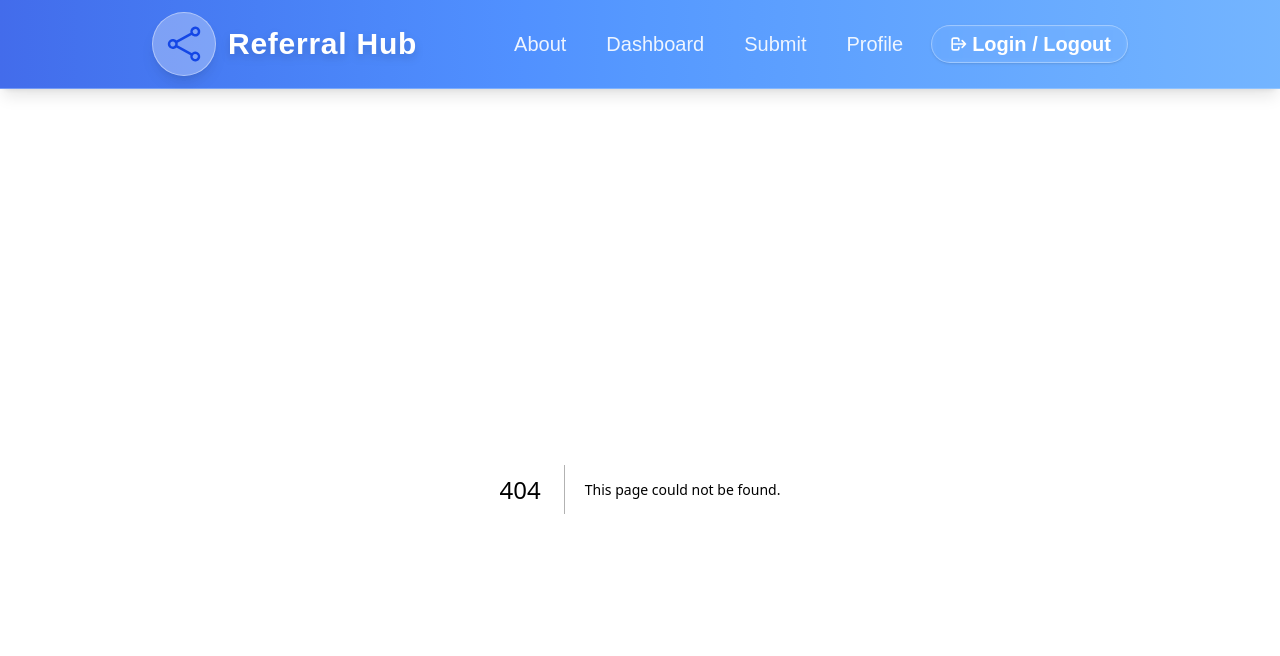
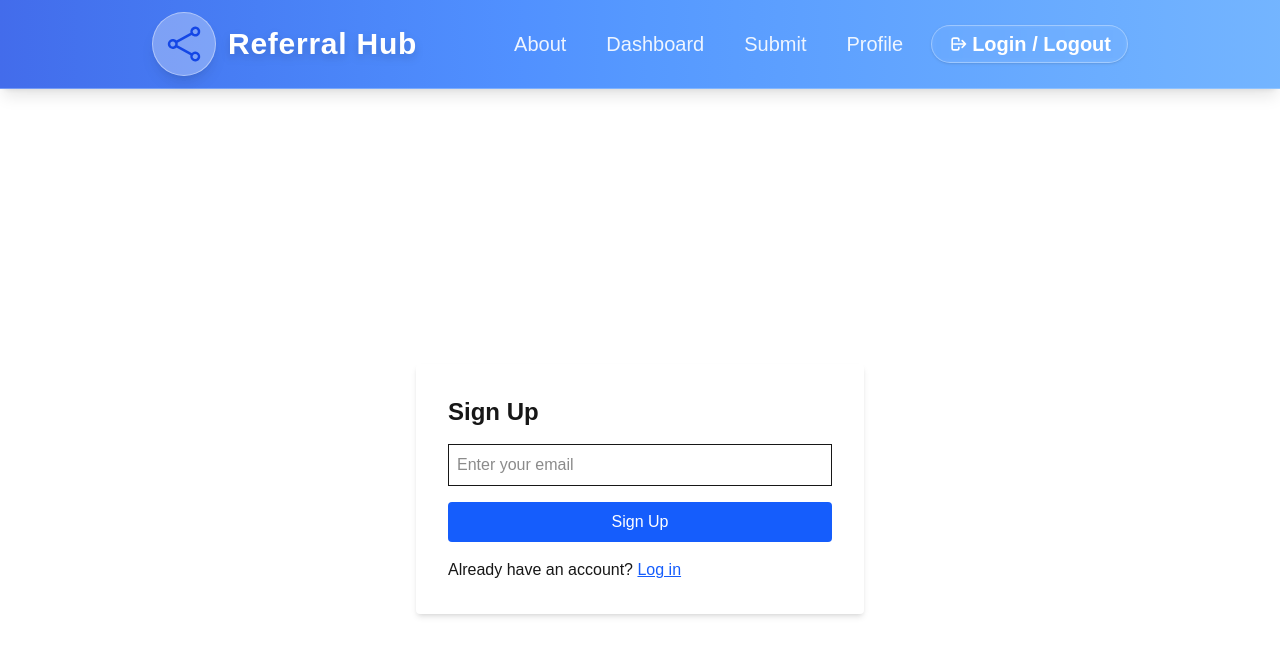
Before and after one commit to Cholycy/referral-hub, a Next.js app in the folder referral-hub/: page /signup in a window 1280 px wide. Before the commit this address had no page. Shown: the top 656 px of the page. Built offline with nearby package versions, Linux system fonts and the light colour scheme; no server answers.

Commit message:
update login / signup logic

```diff
--- a/referral-hub/app/layout.tsx
+++ b/referral-hub/app/layout.tsx
@@ -4,6 +4,7 @@ import { Geist, Geist_Mono } from "next/font/google";
 import "./globals.css";
 import Link from "next/link";
 import { useState } from "react";
+import { useRouter } from "next/navigation";
 
 const geistSans = Geist({
   variable: "--font-geist-sans",
@@ -21,6 +22,7 @@ export default function RootLayout({
   children: React.ReactNode;
 }>) {
   const [mobileMenuOpen, setMobileMenuOpen] = useState(false);
+  const router = useRouter();
   return (
     <html lang="en">
       <body className={`${geistSans.variable} ${geistMono.variable} antialiased bg-white min-h-screen`}>
@@ -40,10 +42,19 @@ export default function RootLayout({
               <Link href="/" className="rounded-lg px-3 py-1 text-white/90 text-lg md:text-xl font-bold hover:bg-white/20 hover:text-yellow-200 transition font-medium">Dashboard</Link>
               <Link href="/submit" className="rounded-lg px-3 py-1 text-white/90 text-lg md:text-xl font-bold hover:bg-white/20 hover:text-yellow-200 transition font-medium">Submit</Link>
               <Link href="/profile" className="rounded-lg px-3 py-1 text-white/90 text-lg md:text-xl font-bold hover:bg-white/20 hover:text-yellow-200 transition font-medium">Profile</Link>
-              <Link href="/logout" className="flex items-center gap-1 bg-white/20 text-white font-bold text-lg md:text-xl px-4 py-1 rounded-full shadow hover:bg-white/40 hover:text-blue-800 transition border border-white/30" style={{ backdropFilter: 'blur(2px)' }}>
+              <button
+                onClick={() => {
+                  // Use window event to trigger login/logout logic in HomeContent
+                  if (typeof window !== 'undefined') {
+                    window.dispatchEvent(new CustomEvent('login-logout-click'));
+                  }
+                }}
+                className="flex items-center gap-1 bg-white/20 text-white font-bold text-lg md:text-xl px-4 py-1 rounded-full shadow hover:bg-white/40 hover:text-blue-800 transition border border-white/30"
+                style={{ backdropFilter: 'blur(2px)' }}
+              >
                 <svg xmlns="http://www.w3.org/2000/svg" className="h-5 w-5" fill="none" viewBox="0 0 24 24" stroke="currentColor"><path strokeLinecap="round" strokeLinejoin="round" strokeWidth={2} d="M17 16l4-4m0 0l-4-4m4 4H7m6 4v1a2 2 0 01-2 2H7a2 2 0 01-2-2V7a2 2 0 012-2h4a2 2 0 012 2v1" /></svg>
                 Login / Logout
-              </Link>
+              </button>
             </div>
             {/* Mobile hamburger */}
             <button
@@ -62,7 +73,15 @@ export default function RootLayout({
                 <Link href="/" className="block px-4 py-2 text-blue-700 font-semibold hover:bg-blue-50" onClick={() => setMobileMenuOpen(false)}>Dashboard</Link>
                 <Link href="/submit" className="block px-4 py-2 text-blue-700 font-semibold hover:bg-blue-50" onClick={() => setMobileMenuOpen(false)}>Submit</Link>
                 <Link href="/profile" className="block px-4 py-2 text-blue-700 font-semibold hover:bg-blue-50" onClick={() => setMobileMenuOpen(false)}>Profile</Link>
-                <Link href="/logout" className="block px-4 py-2 text-blue-700 font-semibold hover:bg-blue-50" onClick={() => setMobileMenuOpen(false)}>Login / Logout</Link>
+                <button
+                  className="block w-full text-left px-4 py-2 text-blue-700 font-semibold hover:bg-blue-50"
+                  onClick={() => {
+                    setMobileMenuOpen(false);
+                    if (typeof window !== 'undefined') {
+                      window.dispatchEvent(new CustomEvent('login-logout-click'));
+                    }
+                  }}
+                >Login / Logout</button>
               </div>
             )}
           </div>
--- a/referral-hub/app/page.tsx
+++ b/referral-hub/app/page.tsx
@@ -117,23 +117,17 @@ function HomeContent() {
 
   const handleSignUp = async () => {
     setSignUpMsg("");
-    // Check if email is already registered
-    const { error: fetchError } = await supabase.auth.signInWithPassword({ email, password: "dummy" });
-    if (fetchError && fetchError.message && fetchError.message.toLowerCase().includes("invalid login credentials")) {
-      // Not registered, proceed
-    } else if (!fetchError) {
-      setSignUpMsg("This email is already registered. Please log in instead.");
-      return;
-    } else if (fetchError && fetchError.message) {
-      setSignUpMsg("Signup error: " + fetchError.message);
-      return;
-    }
+    // Attempt to sign up directly; Supabase will return an error if the email is already registered
     const { error } = await supabase.auth.signUp({ email, password });
     if (error) {
-      setSignUpMsg("Signup error: " + error.message);
+      if (error.message && error.message.toLowerCase().includes("user already registered")) {
+        setSignUpMsg("This email is already registered. Please log in instead.");
+      } else {
+        setSignUpMsg("Signup error: " + error.message);
+      }
     } else {
       setSignUpMsg("Signup successful! Check your email to confirm.");
-      setIsSignUp(false);
+      // Do not setIsSignUp(false) here, so the user sees the message
     }
   };
 
@@ -193,6 +187,23 @@ function HomeContent() {
     setUserVotes((prev) => ({ ...prev, [referralId]: newUserVote }));
     setVoteLoading((prev) => ({ ...prev, [referralId]: false }));
   };
+
+  const handleLoginLogout = () => {
+    if (user) {
+      // If logged in, log out and redirect
+      router.push('/logout');
+    } else {
+      // If not logged in, show login form
+      setShowLoginForm(true);
+    }
+  };
+
+  useEffect(() => {
+    // Listen for login-logout-click event from nav
+    const handler = () => handleLoginLogout();
+    window.addEventListener('login-logout-click', handler);
+    return () => window.removeEventListener('login-logout-click', handler);
+  }, [user]);
 
   const filteredReferrals = searchCategory
     ? referrals.filter((ref) => {
@@ -259,7 +270,11 @@ function HomeContent() {
             )}
             <button onClick={handleForgotPassword} className="text-sm text-blue-600 underline">Forgot Password?</button>
             <button onClick={() => setIsSignUp(!isSignUp)} className="text-sm text-gray-700 underline">
-              {isSignUp ? "Already have an account? Login" : "New user? Sign up"}
+              {isSignUp ? "Already have an account? Login" : (
+                <>
+                  New user? <a href="?signup" className="text-blue-600 underline" onClick={e => { e.preventDefault(); router.replace('?signup'); }}>Sign up</a>
+                </>
+              )}
             </button>
           </div>
           {signUpMsg && <div className="text-center text-blue-700 mt-2">{signUpMsg}</div>}
--- a/referral-hub/app/reset-password/page.tsx
+++ b/referral-hub/app/reset-password/page.tsx
@@ -63,7 +63,7 @@ function ResetPasswordContent() {
       <section className="w-full max-w-md bg-white/80 rounded-3xl shadow-2xl border border-blue-100 p-8 flex flex-col gap-6 backdrop-blur-md animate-fade-in">
         <h1 className="text-2xl font-extrabold text-blue-700 mb-2 text-center">Authentication</h1>
         <div className="text-center mb-4 text-blue-700 text-lg">{infoMsg}</div>
-        {type === "recovery" && (
+        {(type === "recovery" || !type) && (
           <form onSubmit={handleReset} className="flex flex-col gap-4">
             <input
               type="password"
--- /dev/null
+++ b/referral-hub/app/signup/page.tsx
@@ -0,0 +1,70 @@
+"use client";
+import { useState } from "react";
+import { useRouter } from "next/navigation";
+import { createClient } from "@supabase/supabase-js";
+
+export default function SignUpPage() {
+  const [email, setEmail] = useState("");
+  const [reminder, setReminder] = useState("");
+  const [loading, setLoading] = useState(false);
+  const router = useRouter();
+
+  const supabaseUrl = process.env.NEXT_PUBLIC_SUPABASE_URL!;
+  const supabaseAnonKey = process.env.NEXT_PUBLIC_SUPABASE_ANON_KEY!;
+  const supabase = createClient(supabaseUrl, supabaseAnonKey);
+
+  const handleSignUp = async (e: React.FormEvent) => {
+    e.preventDefault();
+    setLoading(true);
+    setReminder("");
+
+    // Try to sign up; if already registered, Supabase returns an error
+    const { error } = await supabase.auth.signUp({ email });
+    if (error) {
+      if (error.message.includes("already registered") || error.message.includes("User already registered")) {
+        setReminder("You are already registered. Please log in.");
+      } else {
+        setReminder(error.message);
+      }
+      setLoading(false);
+      return;
+    }
+    setReminder("Check your email for a confirmation link!");
+    setLoading(false);
+  };
+
+  return (
+    <div className="flex items-center justify-center min-h-screen">
+      <form
+        onSubmit={handleSignUp}
+        className="bg-white p-8 rounded shadow-md w-full max-w-md"
+      >
+        <h2 className="text-2xl mb-4 font-bold">Sign Up</h2>
+        <input
+          type="email"
+          className="border p-2 w-full mb-4"
+          placeholder="Enter your email"
+          value={email}
+          onChange={e => setEmail(e.target.value)}
+          required
+        />
+        <button
+          type="submit"
+          className="bg-blue-600 text-white px-4 py-2 rounded w-full"
+          disabled={loading}
+        >
+          {loading ? "Signing up..." : "Sign Up"}
+        </button>
+        {reminder && (
+          <div className="mt-4 text-red-600">{reminder}</div>
+        )}
+        <p className="mt-4">
+          Already have an account?{" "}
+          <a href="/?showLogin=1" className="text-blue-600 underline" onClick={e => { e.preventDefault(); router.replace('/?showLogin=1'); }}>
+            Log in
+          </a>
+        </p>
+      </form>
+    </div>
+  );
+}
```
